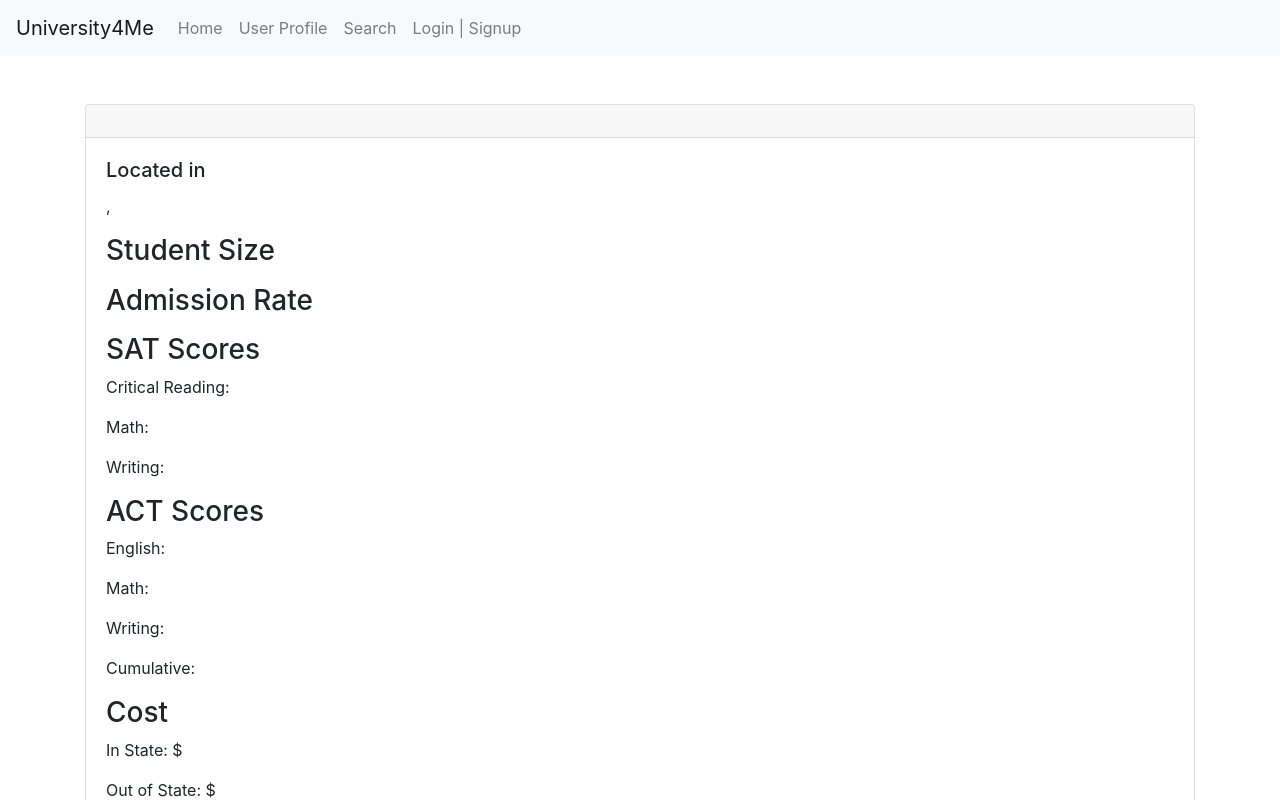
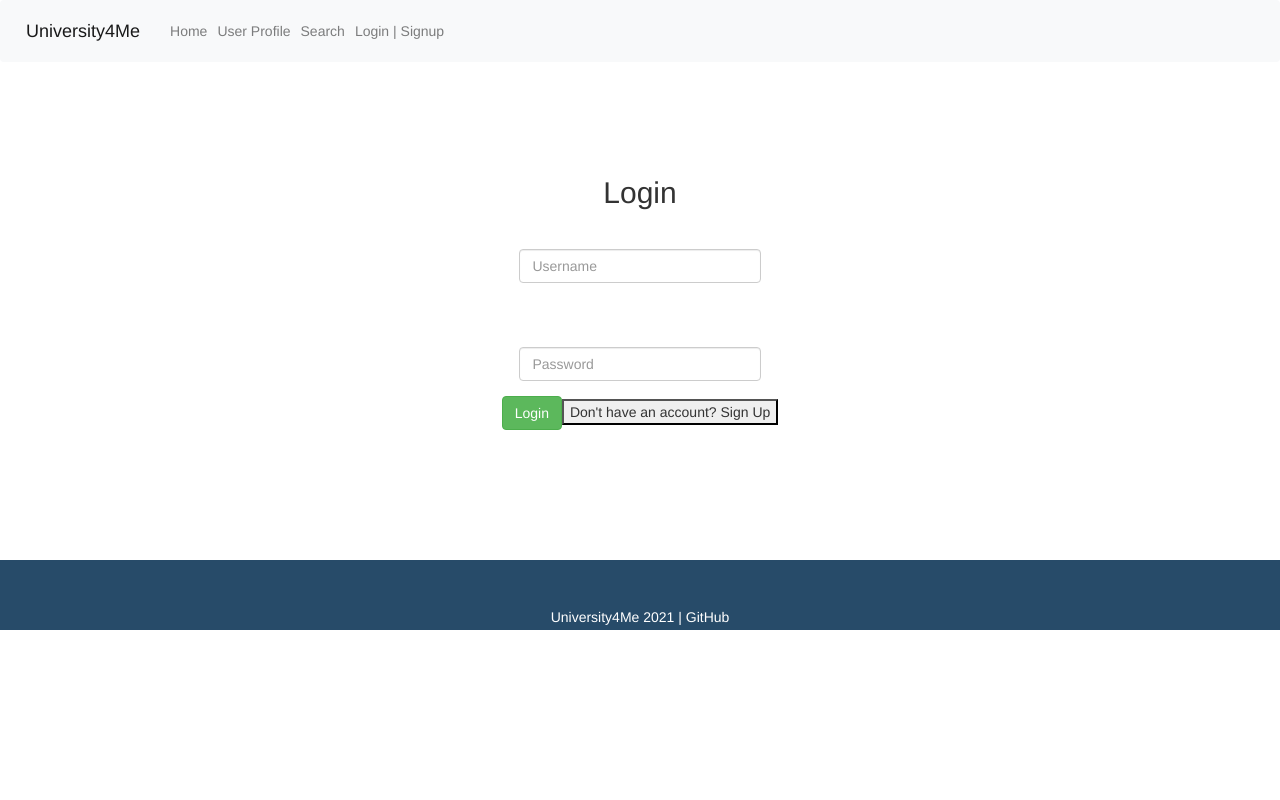
Before and after one commit to shrwnwilliams/university4me, a React (Create React App) app in the folder client/: page /login in a window 1280 px wide. Built offline with nearby package versions, Linux system fonts and the light colour scheme; no server answers.

Commit message:
fix the problem where login was showing the single college page

```diff
--- a/client/src/App.js
+++ b/client/src/App.js
@@ -22,8 +22,8 @@ function App() {
           <Route exact path="/home" component={Homepage} />
           <Route exact path="/search" component={Search} />
           <Route exact path='/profile' component={User} />
+          <Route path='/login' component={Signup} />
           <Route path="/:id"><OneSchool /></Route>
-          <Route exact path='/login' component={Signup} />
           {/* <Route exact path="/login" component={Login} /> */}
           </Switch>
         </Wrapper>
--- a/client/src/components/Navbar/index.js
+++ b/client/src/components/Navbar/index.js
@@ -70,7 +70,7 @@ function Navbar() {
           {!user?.result ? (
           <li className="nav-item">
             <Link
-              to="/signup"
+              to="/login"
               className={
                 window.location.pathname === "/signup"
                   ? "nav-link active"
```
